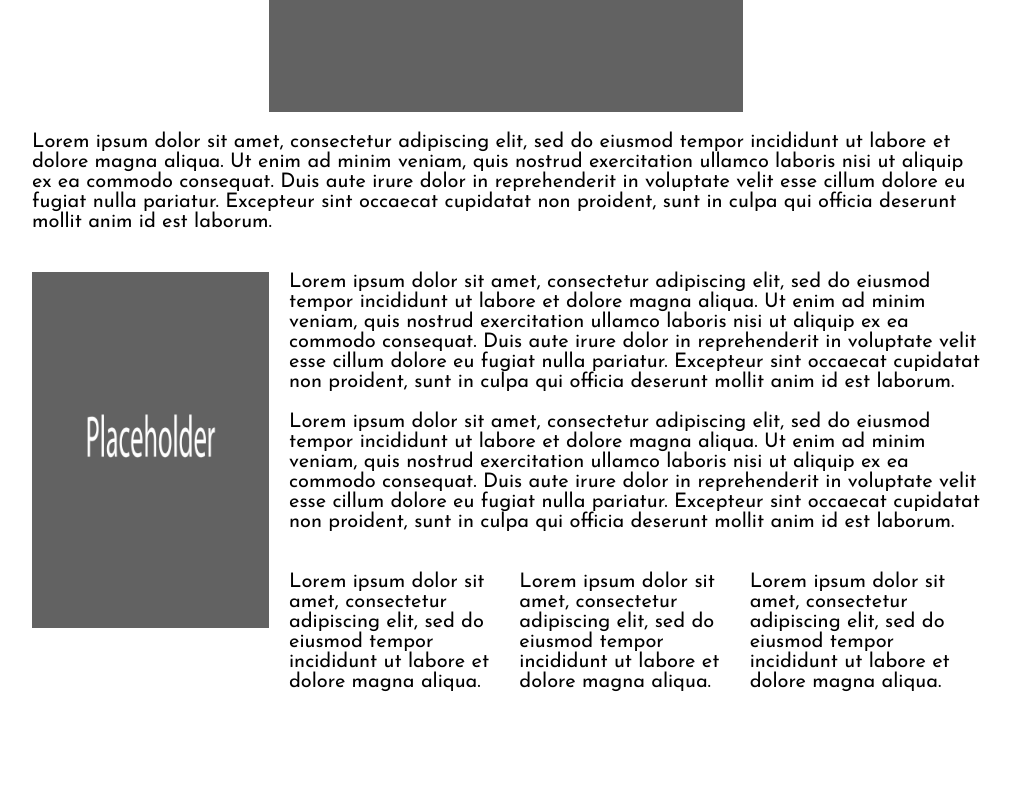
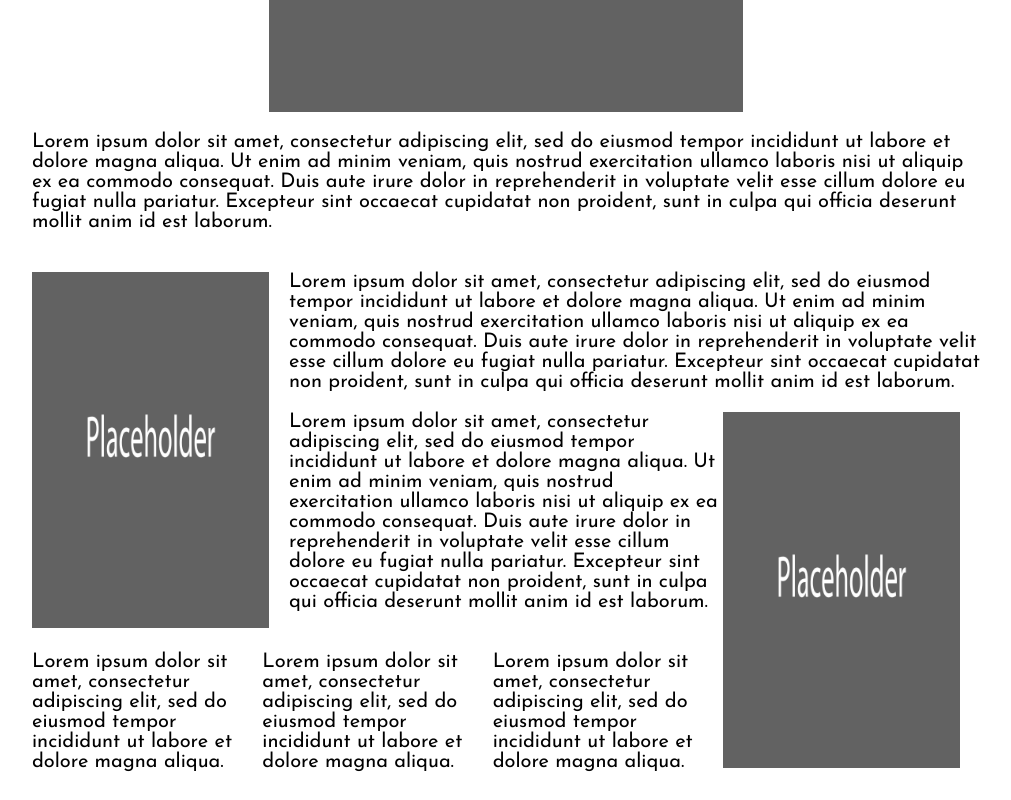
Before and after one commit to adamalcantara/avalcantaraphotography, a React (Create React App) app: page /about in a window 1280 px wide. Shown: the part 322-1122 px from the top of the page, without its empty margins (134-1145 px from the left). Before the commit the page ends 1042 px from the top, so only its background shows below. Built offline with nearby package versions, Linux system fonts and the light colour scheme.

Commit message:
Second image added

```diff
--- a/src/Pages/About/About.css
+++ b/src/Pages/About/About.css
@@ -25,6 +25,13 @@
     margin-right: 20px;
 }
 
+#verticalImg2 {
+    width: 25%;
+    height: auto;
+    float: right;
+    margin-right: 20px;
+}
+
 #testimonials {
     display: flex;
 }
--- a/src/Pages/About/About.js
+++ b/src/Pages/About/About.js
@@ -14,7 +14,7 @@ const About = () => {
 
       <p><img src={Vertical} id="verticalImg1"></img>Lorem ipsum dolor sit amet, consectetur adipiscing elit, sed do eiusmod tempor incididunt ut labore et dolore magna aliqua. Ut enim ad minim veniam, quis nostrud exercitation ullamco laboris nisi ut aliquip ex ea commodo consequat. Duis aute irure dolor in reprehenderit in voluptate velit esse cillum dolore eu fugiat nulla pariatur. Excepteur sint occaecat cupidatat non proident, sunt in culpa qui officia deserunt mollit anim id est laborum.</p>
 
-      <p>Lorem ipsum dolor sit amet, consectetur adipiscing elit, sed do eiusmod tempor incididunt ut labore et dolore magna aliqua. Ut enim ad minim veniam, quis nostrud exercitation ullamco laboris nisi ut aliquip ex ea commodo consequat. Duis aute irure dolor in reprehenderit in voluptate velit esse cillum dolore eu fugiat nulla pariatur. Excepteur sint occaecat cupidatat non proident, sunt in culpa qui officia deserunt mollit anim id est laborum.</p>
+      <p><img src={Vertical} id="verticalImg2"></img>Lorem ipsum dolor sit amet, consectetur adipiscing elit, sed do eiusmod tempor incididunt ut labore et dolore magna aliqua. Ut enim ad minim veniam, quis nostrud exercitation ullamco laboris nisi ut aliquip ex ea commodo consequat. Duis aute irure dolor in reprehenderit in voluptate velit esse cillum dolore eu fugiat nulla pariatur. Excepteur sint occaecat cupidatat non proident, sunt in culpa qui officia deserunt mollit anim id est laborum.</p>
 
       <div id="testimonials">
         <p>Lorem ipsum dolor sit amet, consectetur adipiscing elit, sed do eiusmod tempor incididunt ut labore et dolore magna aliqua.</p>
```
